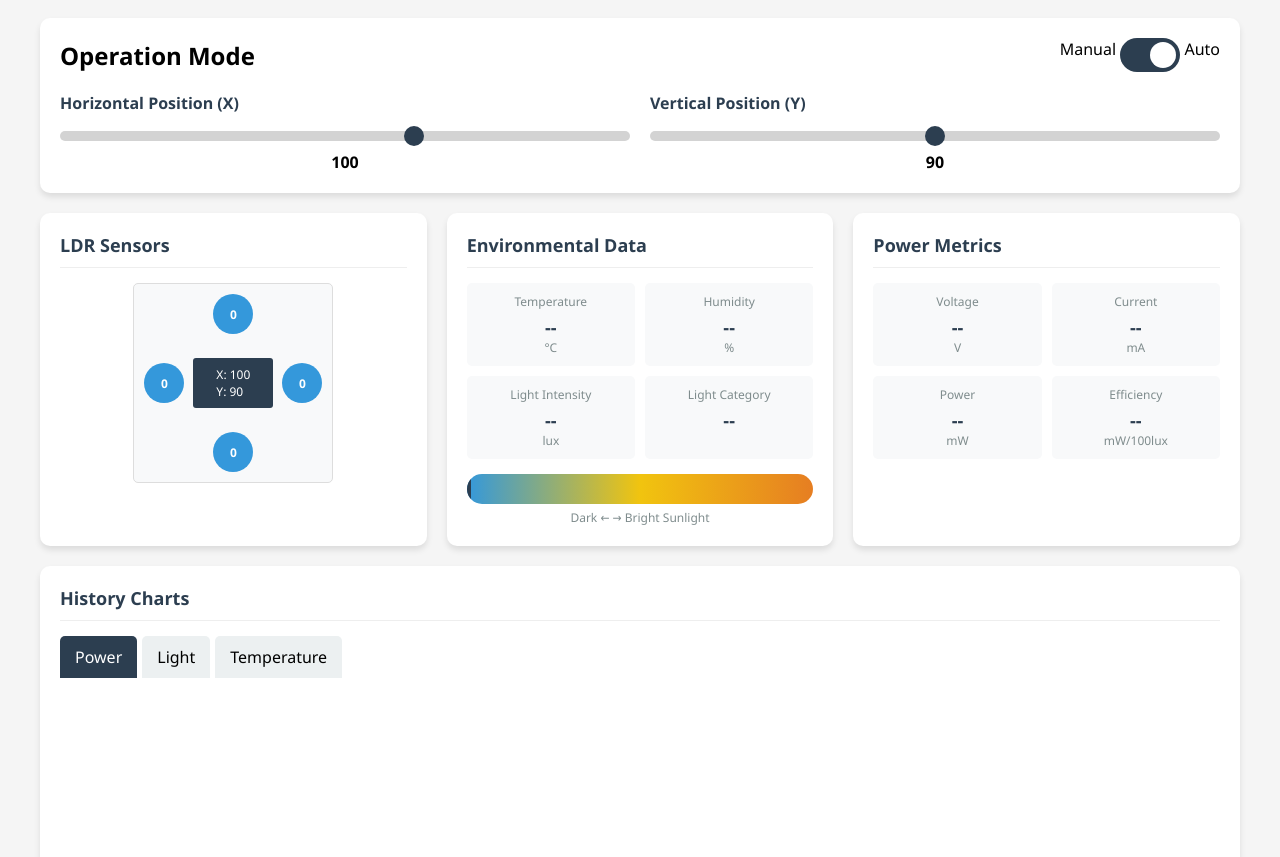
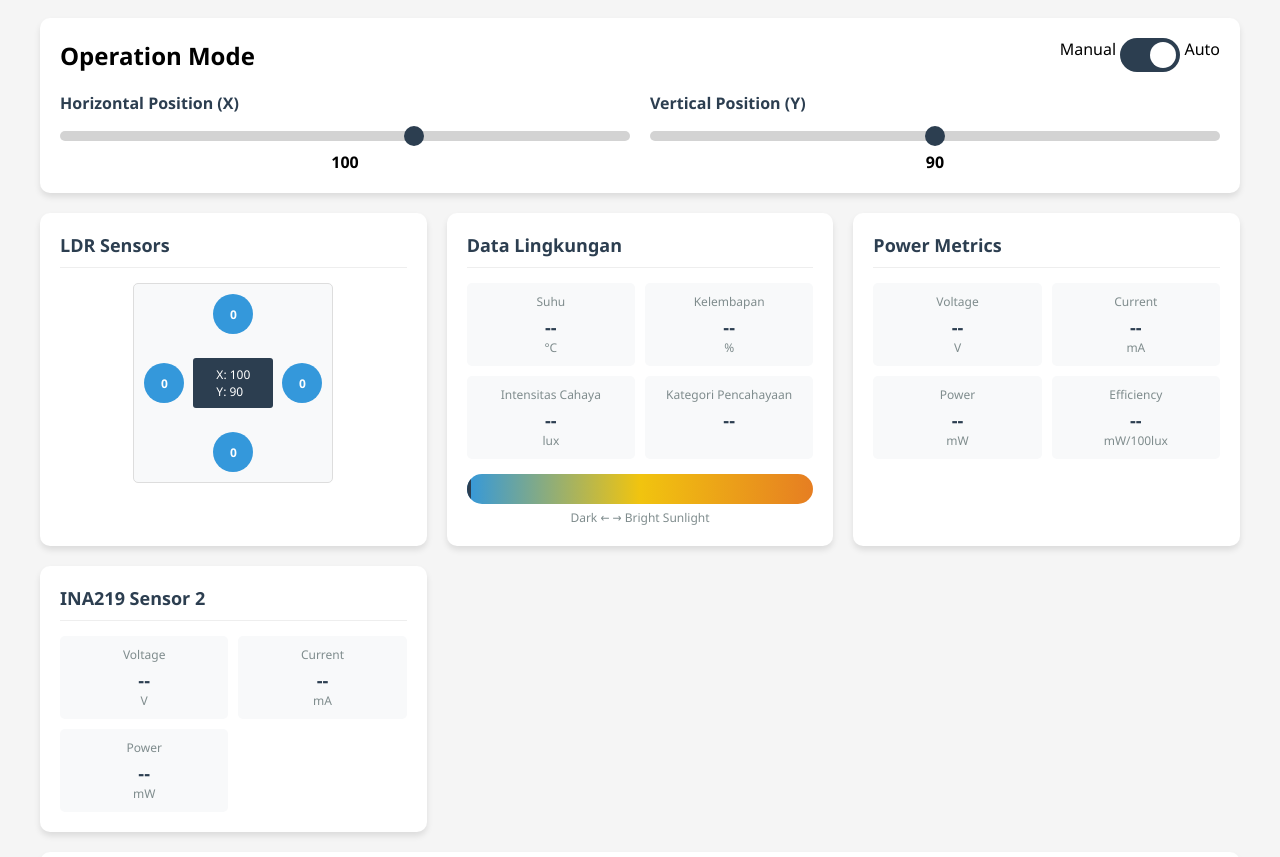
Before and after one commit to Safrizalfr/DHT22, a plain HTML site: page index.html in a window 1280 px wide. Shown: the part 95-952 px from the top of the page. Drawn offline with nearby package versions, Linux system fonts and the light colour scheme; a script that the page names is missing.

Commit message:
Coba index.html

```diff
--- a/index.html
+++ b/index.html
@@ -418,25 +418,25 @@
             </div>
 
             <div class="card">
-                <h2>Environmental Data</h2>
+                <h2>Data Lingkungan</h2>
                 <div class="readings">
                     <div class="reading">
-                        <div class="label">Temperature</div>
+                        <div class="label">Suhu</div>
                         <div class="value" id="temperature">--</div>
                         <div class="unit">°C</div>
                     </div>
                     <div class="reading">
-                        <div class="label">Humidity</div>
+                        <div class="label">Kelembapan</div>
                         <div class="value" id="humidity">--</div>
                         <div class="unit">%</div>
                     </div>
                     <div class="reading">
-                        <div class="label">Light Intensity</div>
+                        <div class="label">Intensitas Cahaya</div>
                         <div class="value" id="light-lux">--</div>
                         <div class="unit">lux</div>
                     </div>
                     <div class="reading">
-                        <div class="label">Light Category</div>
+                        <div class="label">Kategori Pencahayaan</div>
                         <div class="value" id="light-category">--</div>
                         <div class="unit"></div>
                     </div>
@@ -472,6 +472,26 @@
                     </div>
                 </div>
             </div>
+            <div class="card">
+                    <h2>INA219 Sensor 2</h2>
+                    <div class="readings">
+                        <div class="reading">
+                            <div class="label">Voltage</div>
+                            <div class="value" id="ina2-voltage">--</div>
+                            <div class="unit">V</div>
+                        </div>
+                        <div class="reading">
+                            <div class="label">Current</div>
+                            <div class="value" id="ina2-current">--</div>
+                            <div class="unit">mA</div>
+                        </div>
+                        <div class="reading">
+                            <div class="label">Power</div>
+                            <div class="value" id="ina2-power">--</div>
+                            <div class="unit">mW</div>
+                        </div>
+                    </div>
+                </div>
 
             <div class="card full-width">
                 <h2>History Charts</h2>
@@ -545,6 +565,9 @@
         const lightLux = document.getElementById('light-lux');
         const lightCategory = document.getElementById('light-category');
         const lightLevelMarker = document.getElementById('light-level-marker');
+        const ina2Voltage = document.getElementById('ina2-voltage');
+        const ina2Current = document.getElementById('ina2-current');
+        const ina2Power = document.getElementById('ina2-power');
 
         // Chart initialization
         const powerCtx = document.getElementById('powerChart').getContext('2d');
@@ -900,7 +923,16 @@
                 if (data.power_mw !== undefined) {
                     power.textContent = data.power_mw.toFixed(2);
                 }
-
+                // update INA219 Sensor 2
+                if (data.ina219_2_voltage !== undefined) {
+                    ina2Voltage.textContent = data.ina219_2_voltage.toFixed(2);
+                }
+                if (data.ina219_2_current !== undefined) {
+                    ina2Current.textContent = data.ina219_2_current.toFixed(2);
+                }
+                if (data.ina219_2_power !== undefined) {
+                    ina2Power.textContent = data.ina219_2_power.toFixed(2);
+                }
                 // Calculate and update efficiency (power per 100 lux)
                 const effValue = calculateEfficiency(
                     data.power_mw || 0,
```
